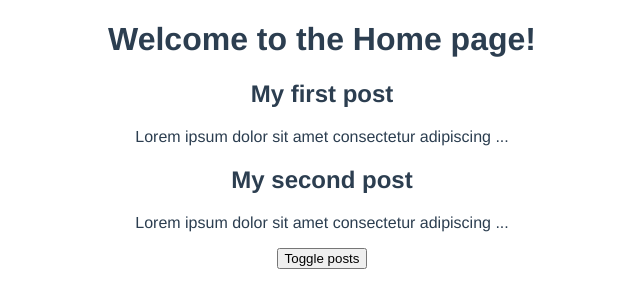
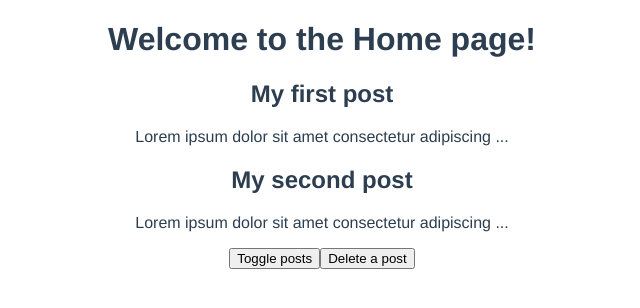
Before and after one commit to DiegoVargasM/Vue_Lessons, a Vue app in the folder L5-Composition-API/dojo-blog/: page / in a window 1280 px wide. Shown: the top 308 px of the page, without its empty margins (318-958 px from the left). Built offline with nearby package versions, Linux system fonts and the light colour scheme.

Commit message:
Add delete post button to Home.vue

```diff
--- a/L5-Composition-API/dojo-blog/src/views/Home.vue
+++ b/L5-Composition-API/dojo-blog/src/views/Home.vue
@@ -3,6 +3,7 @@
     <h1>Welcome to the Home page!</h1>
     <PostList v-if="showPosts" :posts="posts" />
     <button @click="showPosts = !showPosts">Toggle posts</button>
+    <button @click="posts.pop()">Delete a post</button>
   </div>
 </template>
 
```
